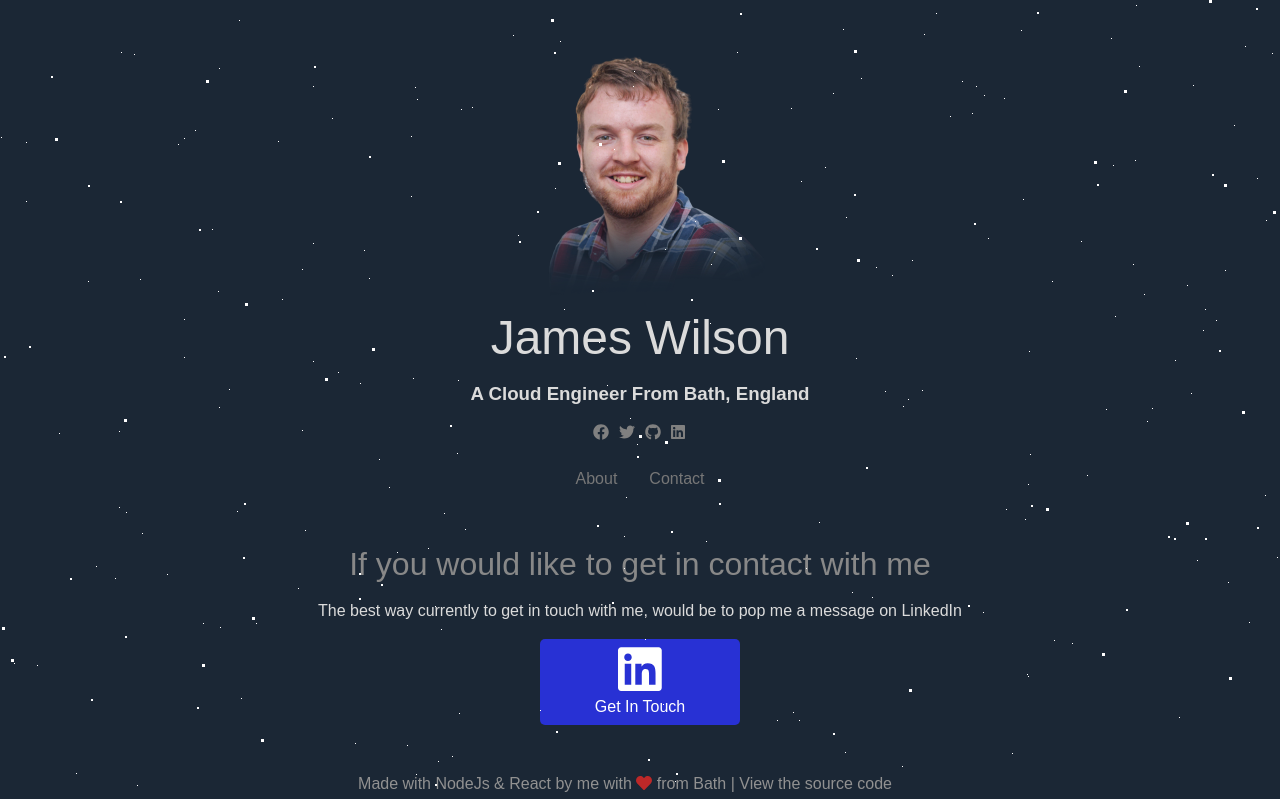
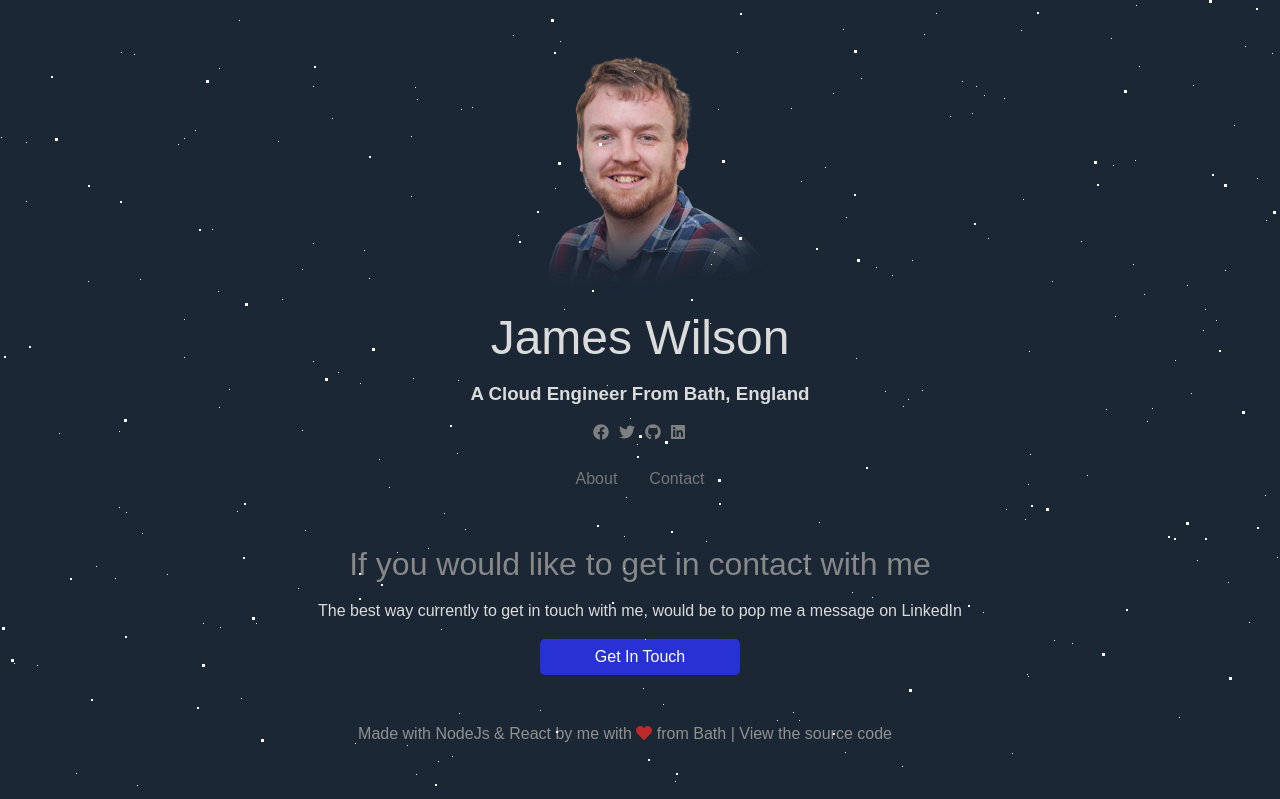
Before and after one commit to JamesWilson19947/JamesWilson19947.github.io, a React (Create React App) app: page /contact in a window 1280 px wide. Shown: the top 799 px of the page. Built offline with nearby package versions, Linux system fonts and the light colour scheme.

Commit message:
Fixed failing unit tests

```diff
--- a/package.json
+++ b/package.json
@@ -1,7 +1,7 @@
 {
   "name": "my-portfolio",
   "version": "0.1.0",
-  "homepage": "https://JamesWilson19947.github.io/me",
+  "homepage": "https://jameswilson19947.github.io/me",
   "private": true,
   "dependencies": {
     "@fortawesome/fontawesome-svg-core": "^1.2.26",
--- a/src/Contact.js
+++ b/src/Contact.js
@@ -14,7 +14,7 @@ function Contact(props) {
             <center><h1 className="content-subhead">If you would like to get in contact with me</h1>
             <p> The best way currently to get in touch with me, would be to pop me a message on LinkedIn </p>
             <div class="linkedIn">
-              <a href="https://www.linkedin.com/in/jpwilson/"><li><FontAwesomeIcon icon={faLinkedin} /></li> Get In Touch</a>
+              <a href="https://www.linkedin.com/in/jpwilson/"> Get In Touch</a>
             </div>
             </center>
           </div>
```
